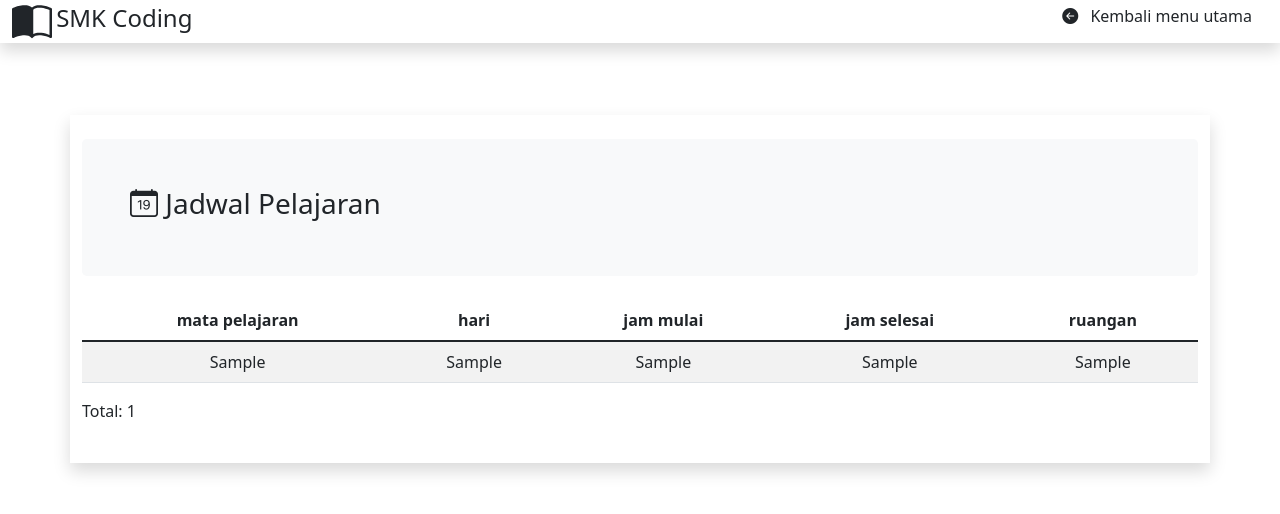
After one commit to rihanfarih/FPPWEB, a PHP site: page /siswa/jadwalpelajaran.php in a window 1280 px wide. The commit adds this page. Shown: the top 514 px of the page. Run offline with PHP 8.4, Linux system fonts and the light colour scheme; tables that the repository leaves empty or names only in its code hold one stand-in row (values such as "Sample post").

Commit message:
+ lihat jadwal , lihat nilai

```diff
--- /dev/null
+++ b/siswa/config.php
@@ -0,0 +1,14 @@
+<?php
+
+$server = "localhost";
+$user = "root";
+$password = "";
+$nama_database = "pendaftaran_siswa";
+
+$db = mysqli_connect($server, $user, $password, $nama_database);
+
+if( !$db ){
+    die("Gagal terhubung dengan database: " . mysqli_connect_error());
+}
+
+?>
--- a/siswa/homesis.php
+++ b/siswa/homesis.php
@@ -52,7 +52,7 @@ $getData = mysqli_query($db, "SELECT * FROM mhs");
                     <div class="h-100 p-5 bg-light border rounded-3">
                         <h2>Lihat Jadwal Pelajaran</h2>
                         <p>Klik disini untuk melihat Jadwal Pelajaran</p>
-                        <a href="form-daftar.php" class="btn btn-outline-secondary" type="button">Klik disini</a>
+                        <a href="jadwalpelajaran.php" class="btn btn-outline-secondary" type="button">Klik disini</a>
                     </div>
                 </div>
 
@@ -60,7 +60,7 @@ $getData = mysqli_query($db, "SELECT * FROM mhs");
                     <div class="h-100 p-5 bg-light border rounded-3">
                     <h2>Lihat Nilai</h2>
                     <p>Klik disini untuk melihat nilai</p>
-                    <a href="list-siswa.php" class="btn btn-outline-secondary" type="button">Klik disini</a>
+                    <a href="nilai.php" class="btn btn-outline-secondary" type="button">Klik disini</a>
                     </div>
                 </div>
              </div>
--- /dev/null
+++ b/siswa/jadwalpelajaran.php
@@ -0,0 +1,81 @@
+<?php include("config.php"); ?>
+
+<!DOCTYPE html>
+<html>
+<head>
+    <title>Pendaftaran Siswa Baru | SMK Coding</title>
+    <link href="https://cdn.jsdelivr.net/npm/bootstrap@5.1.3/dist/css/bootstrap.min.css" rel="stylesheet" integrity="sha384-1BmE4kWBq78iYhFldvKuhfTAU6auU8tT94WrHftjDbrCEXSU1oBoqyl2QvZ6jIW3" crossorigin="anonymous">
+    <link rel="stylesheet" href="style.css">
+    <link rel="stylesheet" href="https://cdn.jsdelivr.net/npm/bootstrap-icons@1.5.0/font/bootstrap-icons.css">
+</head>
+
+<body>
+        <header>
+                <div class="container-fluid shadow">
+                    <div class="row">
+                        <div class="col">
+                            <svg xmlns="http://www.w3.org/2000/svg" width="40" height="40" fill="currentColor" class="bi bi-book-half" viewBox="0 0 16 16">
+                                 <path d="M8.5 2.687c.654-.689 1.782-.886 3.112-.752 1.234.124 2.503.523 3.388.893v9.923c-.918-.35-2.107-.692-3.287-.81-1.094-.111-2.278-.039-3.213.492V2.687zM8 1.783C7.015.936 5.587.81 4.287.94c-1.514.153-3.042.672-3.994 1.105A.5.5 0 0 0 0 2.5v11a.5.5 0 0 0 .707.455c.882-.4 2.303-.881 3.68-1.02 1.409-.142 2.59.087 3.223.877a.5.5 0 0 0 .78 0c.633-.79 1.814-1.019 3.222-.877 1.378.139 2.8.62 3.681 1.02A.5.5 0 0 0 16 13.5v-11a.5.5 0 0 0-.293-.455c-.952-.433-2.48-.952-3.994-1.105C10.413.809 8.985.936 8 1.783z"/>
+                            </svg>
+                            <span class="fs-4">SMK Coding</span>
+                        </div>
+                        <div class="col">
+                            <a class="dropdown-item text-end " href="homesis.php">
+                                <i class="bi bi-arrow-left-circle-fill me-2"></i>
+                                Kembali menu utama
+                            </a>
+                        </div>
+                    </div>
+                </div>
+        </header>
+
+
+
+    <br>
+
+<div class="container shadow py-4 mt-5">
+
+
+                <div class="p-5 mb-4 bg-light rounded-3 height: 4rem">
+
+                        <h3 class="display-7 bi bi-calendar-date"> Jadwal Pelajaran</h3>
+                </div>
+
+        <table class="table table-striped text-center ">
+        <thead>
+            <tr>
+                <th>mata pelajaran</th>
+                <th>hari</th>
+                <th>jam mulai</th>
+                <th>jam selesai</th>
+                <th>ruangan</th>
+
+            </tr>
+        </thead>
+        <tbody>
+
+            <?php
+            $sql = "SELECT * FROM jadwal";
+            $query = mysqli_query($db, $sql);
+
+            while($siswa = mysqli_fetch_array($query)){
+                echo "<tr>";
+
+                echo "<td>".$siswa['mata_pelajaran']."</td>";
+                echo "<td>".$siswa['hari']."</td>";
+                echo "<td>".$siswa['jam_mulai']."</td>";
+                echo "<td>".$siswa['jam_selesai']."</td>";
+                echo "<td>".$siswa['ruangan']."</td>";
+                echo "</tr>";
+            }
+            ?>
+
+        </tbody>
+        </table>
+
+        <p>Total: <?php echo mysqli_num_rows($query) ?></p>
+
+</div>
+
+    </body>
+</html>
```
Also changed, not shown: admin/jadwalpelajaranadmin.php (added, +87 -0 lines), siswa/nilai.php (added, +93 -0 lines).
